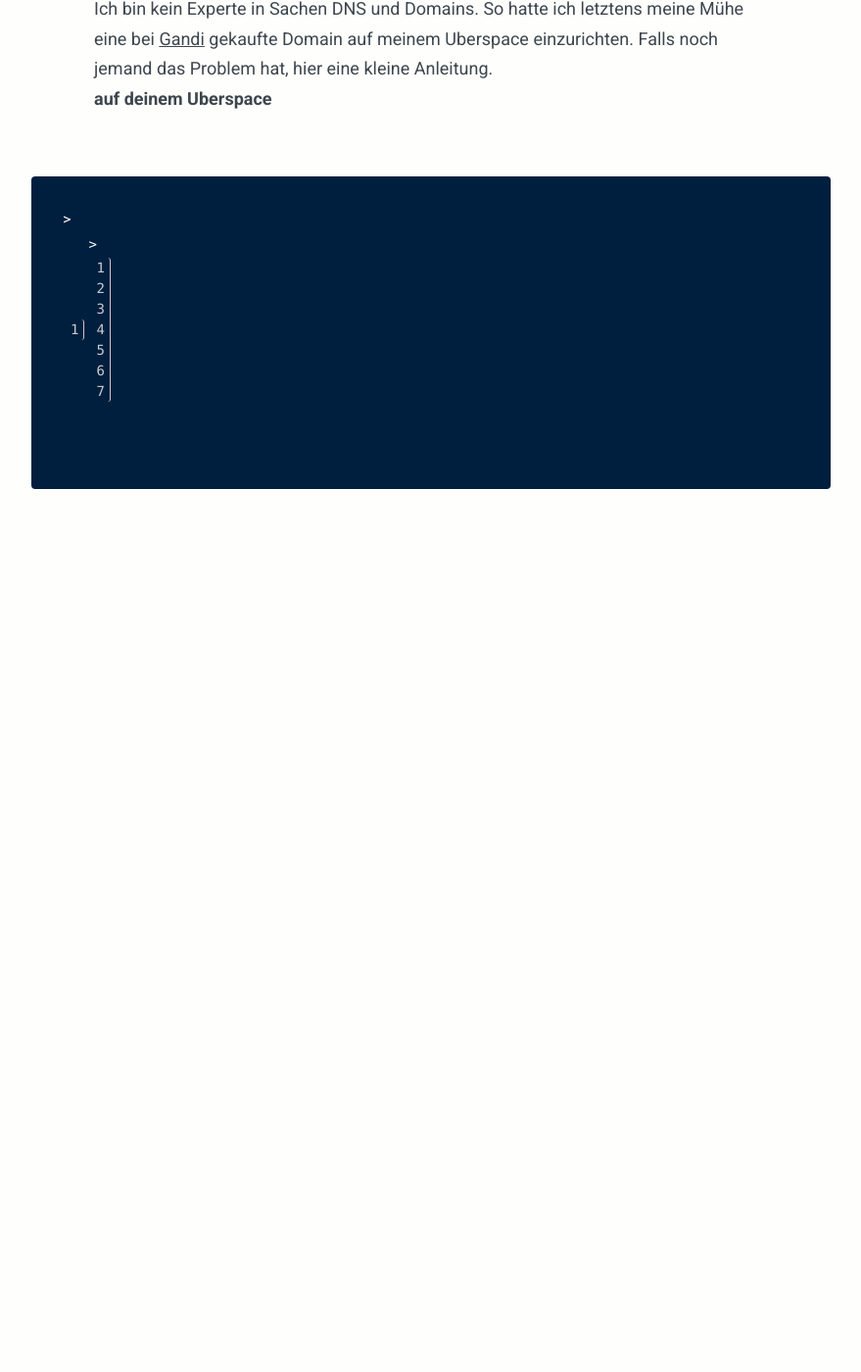
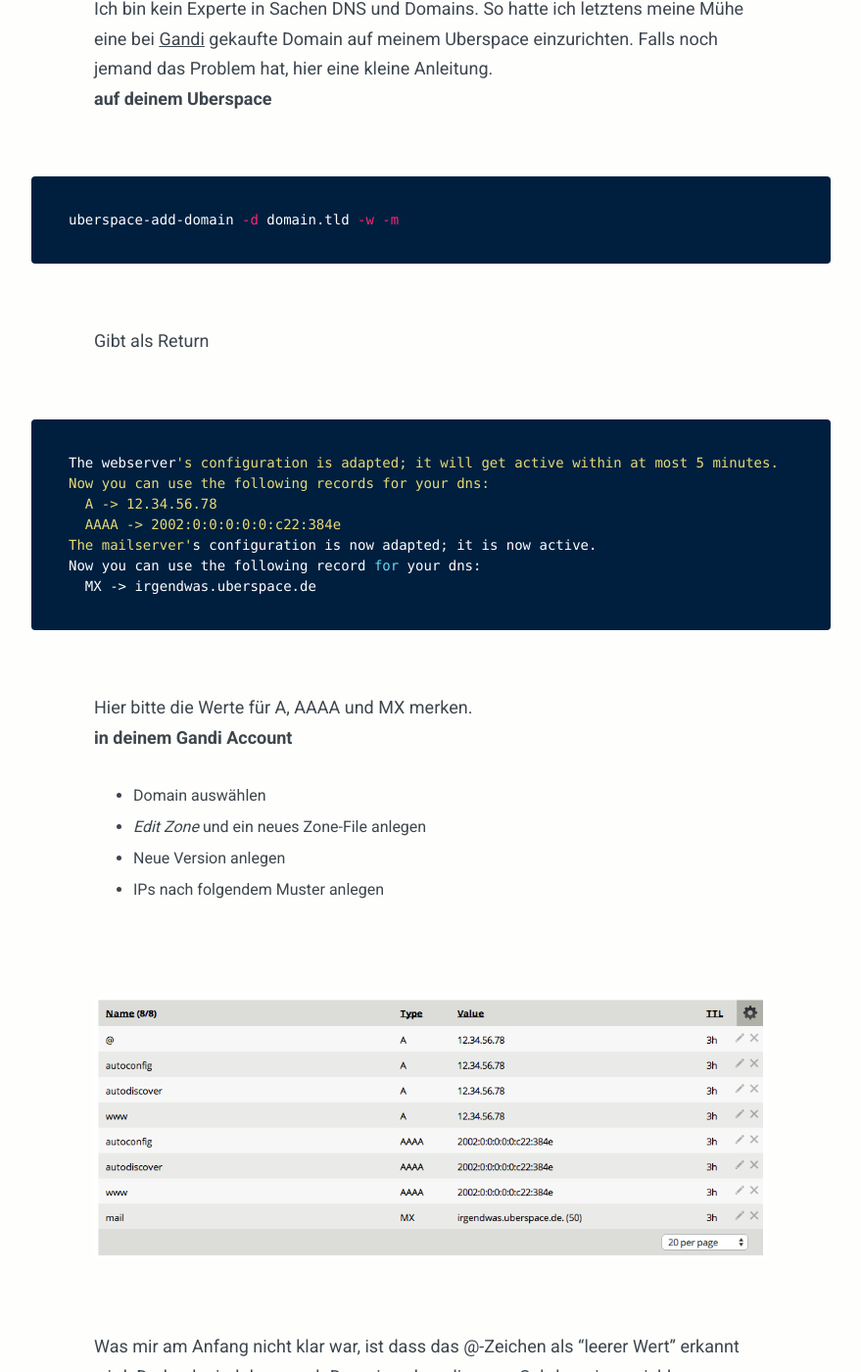
Before and after one commit to daybugging/stefanzweifel.io, a Jekyll site: the page built from _posts/2014-07-30-gandi-and-uberspace.md, in a window 1280 px wide and 1400 px high, scrolled down 270 px. Shown: the whole window at 98% size, without its empty margins (200-1079 px from the left). Built offline with Jekyll 4.4.1, drawn with Linux system fonts in a browser that asks for light colours; before the commit the page ends 900 px from its top, so only the background shows below that; some of the changed text lies outside the part shown.

Commit message:
Fix Code Examples
Jekyll V3 messed things up

```diff
--- a/_posts/2014-07-30-gandi-and-uberspace.md
+++ b/_posts/2014-07-30-gandi-and-uberspace.md
@@ -11,13 +11,13 @@
 
 **auf deinem Uberspace**
 
-{% highlight bash linenos %}
+{% highlight shell %}
 uberspace-add-domain -d domain.tld -w -m
 {% endhighlight %}
 
 Gibt als Return
 
-{% highlight php linenos %}
+{% highlight shell %}
 The webserver's configuration is adapted; it will get active within at most 5 minutes.
 Now you can use the following records for your dns:
   A -> 12.34.56.78
```
Also changed, not shown: _posts/2014-06-13-bulletproof-crossdomain-ajax.md (+1 -1 lines), _posts/2014-10-16-sensitive-data-in-gulp.md (+1 -1 lines).
